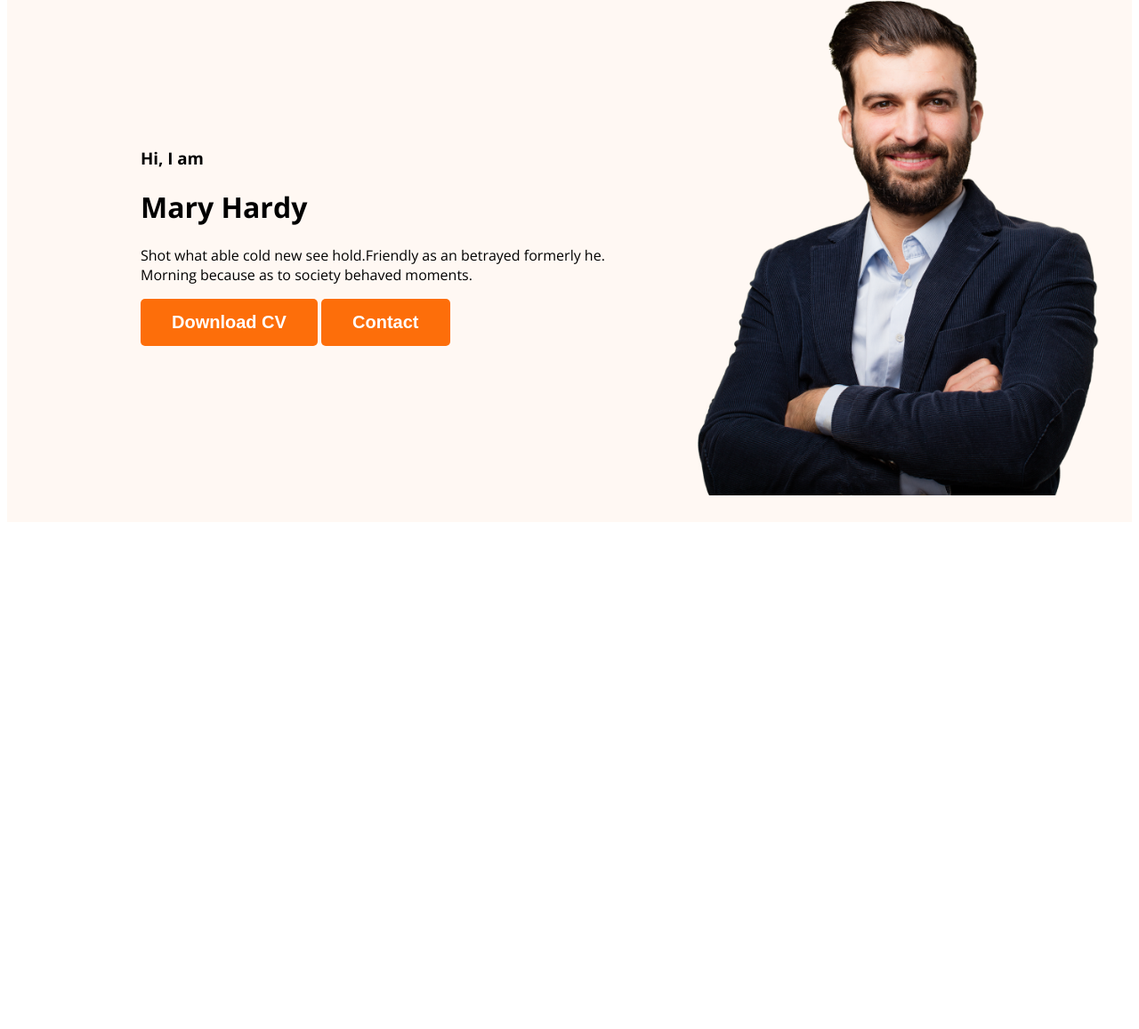
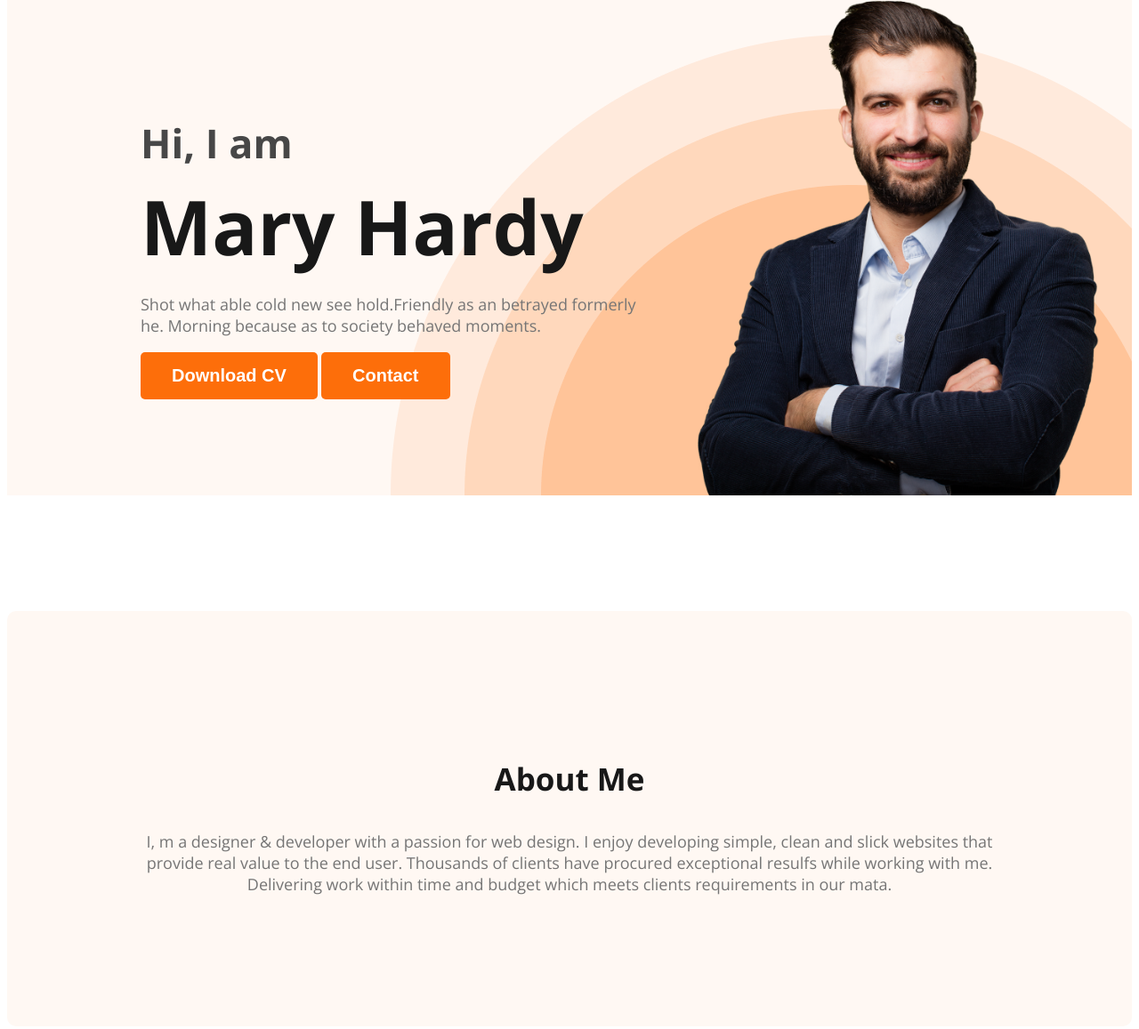
Before and after one commit to Rabiul-Sohel/developer-portfolio, a plain HTML site: page index.html in a window 1280 px wide. Shown: the part 211-1368 px from the top of the page at 89% size. Before the commit the page ends 806 px from the top, so only its background shows below. Drawn offline with nearby package versions, Linux system fonts and the light colour scheme.

Commit message:
created about section

```diff
--- a/CSS/style.css
+++ b/CSS/style.css
@@ -13,6 +13,18 @@ body {
   font-size: 20px;
   font-weight: 700;
   padding: 15px 35px;
+}
+.section-title {
+  font-size: 35px;
+  font-weight: 700;
+  color: #181818;
+  text-align: center;
+}
+.section-des {
+  color:#757575;
+  text-align: center;
+  font-size: 18px;
+  font-weight: 400;
 }
 
 /* Nav related styles */
@@ -39,14 +51,48 @@ nav a {
   text-decoration: none;
   color: #474747;
 }
-.header{
+.header {
   background: #fff8f3;
+  background-image: url(../images/header_bg.png);
+  background-repeat: no-repeat;
+  background-position: bottom right;
 }
-.banner{
-  padding: 30px 30px 30px 150px;
+.banner {
+  padding: 30px 30px 0 150px;
   display: flex;
   align-items: center;
+  justify-content: space-between;
 }
-.banner .profile-pic{
+.banner .profile-pic {
   width: 500px;
 }
+.banner-greeting {
+  font-size: 45px;
+  font-weight: 600;
+  color: #474747;
+  margin-bottom: 0;
+}
+.banner-content {
+  max-width: 585px;
+}
+.banner-title {
+  color: #181818;
+  font-size: 85px;
+  font-weight: 700;
+  margin: 5px 0 0;
+}
+.banner-des {
+  color: #757575;
+  font-size: 18px;
+  font-weight: 400;
+}
+
+/* main Section Style */
+
+/* About Section Style */
+.about {
+  border-radius: 10px;
+  background: #fff8f3;
+  padding: 130px;
+  margin: 130px 0;
+}
--- a/index.html
+++ b/index.html
@@ -16,14 +16,14 @@
       <ul>
         <li><a href="#">Portfolio</a></li>
         <li><a href="#">Blog</a></li>
-        <li><button class="btn-primary">Hire Me</button></li>
+        <li><button type="button" class="btn-primary">Hire Me</button></li>
       </ul>
     </nav>
     <div class="banner">
-      <div>
+      <div class="banner-content">
         <h3 class="banner-greeting">Hi, I am</h3>
         <h1 class="banner-title">Mary Hardy</h1>
-        <p>Shot what able cold new see hold.Friendly as an betrayed formerly he. Morning because as to society behaved
+        <p class="banner-des">Shot what able cold new see hold.Friendly as an betrayed formerly he. Morning because as to society behaved
           moments.</p>
         <button class="btn-primary">Download CV</button>
         <button class="btn-primary">Contact</button>
@@ -32,7 +32,12 @@
     </div>
   </header>
   <main>
-
+    <section class="about">
+      <h3 class="section-title">About Me</h3>
+      <p class="section-des">I, m a designer & developer with a passion for web design. I enjoy developing simple, clean and slick websites that
+      provide real value to the end user. Thousands of clients have procured exceptional resulfs while working with me.
+      Delivering work within time and budget which meets clients requirements in our mata.</p>
+    </section>
   </main>
   <footer>
 
```
